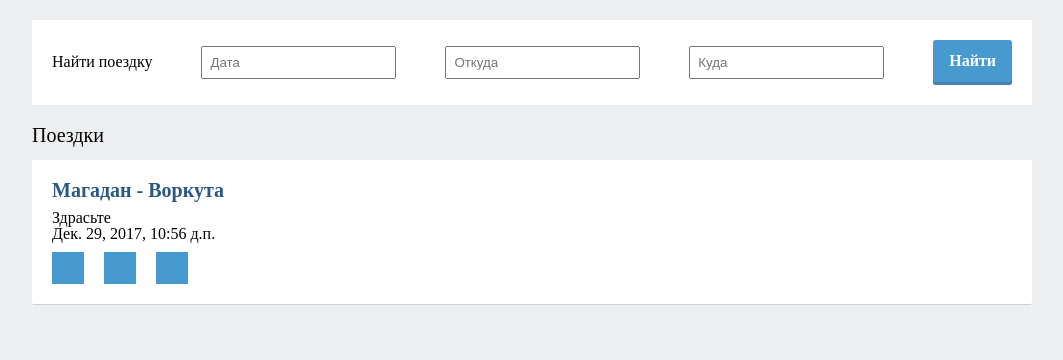
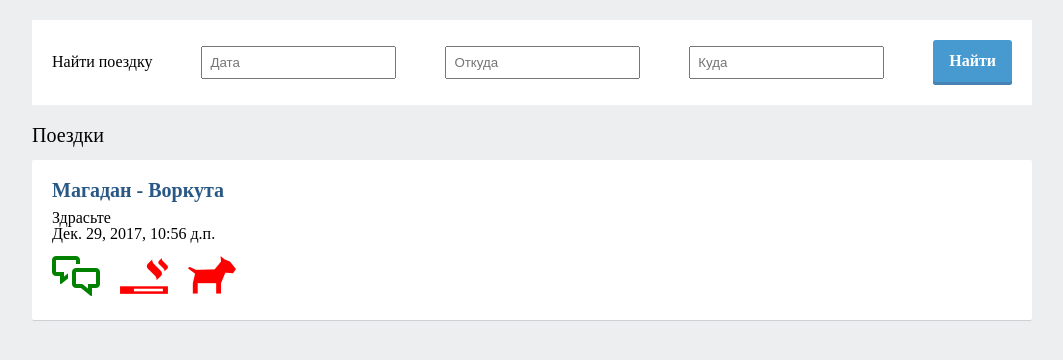
Before and after one commit to amm-poiais/brusentsev_kapranchikova, a Django app: page / in a window 1280 px wide. Shown: the part 70-430 px from the top of the page, without its empty margins (108-1171 px from the left). Run offline with Django 3.2, Linux system fonts and the light colour scheme; data comes from the database, SQL or seed files in the repository.

Commit message:
Add icons

```diff
--- a/JointTripApp/static/css/style.css
+++ b/JointTripApp/static/css/style.css
@@ -115,9 +115,28 @@ h2 {
 
 .trip .icon-conditions .icon {
     margin: 0 10px;
-    height: 32px;
-    width: 32px;
-    background: #469acf;
+    height: 48px;
+    width: 48px;
+    background: url("../img/icons.png");
+}
+
+.trip .icon-conditions .icon.talk{
+    background-position: 0 0;
+}
+.trip .icon-conditions .icon.pets{
+    background-position: 96px 0;
+}
+.trip .icon-conditions .icon.smoke{
+    background-position: 48px 0;
+}
+.trip .icon-conditions .icon.talk.allow{
+    background-position: 0 48px;
+}
+.trip .icon-conditions .icon.pets.allow{
+    background-position: 96px 48px;
+}
+.trip .icon-conditions .icon.smoke.allow{
+    background-position: 48px 48px;
 }
 
 .trip .icon-conditions .icon:first-child {
--- a/JointTripApp/static/js/main.js
+++ b/JointTripApp/static/js/main.js
@@ -2,7 +2,6 @@ $(document).ready(function () {
     $('#find').click(function (event) {
         $.get("index.html", {date: $('#datepicker').val(), departure : $('#departure').val(), arrive: $('#arrive').val()})
             .done(function (data) {
-                alert("Data Loaded: " + data);
             });
     });
 
--- a/JointTripApp/templates/JointTripApp/index.html
+++ b/JointTripApp/templates/JointTripApp/index.html
@@ -56,7 +56,7 @@
                     <div class="description">{{ trip.comment }}</div>
                     <div class="time">{{ trip.start_time }}</div>
                     <div class="icon-conditions">
-                        <div class="icon talk"></div>
+                        <div class="icon talk allow"></div>
                         <div class="icon pets"></div>
                         <div class="icon smoke"></div>
                     </div>
```
Also changed, not shown: JointTripApp/static/img/icons.png (added).
